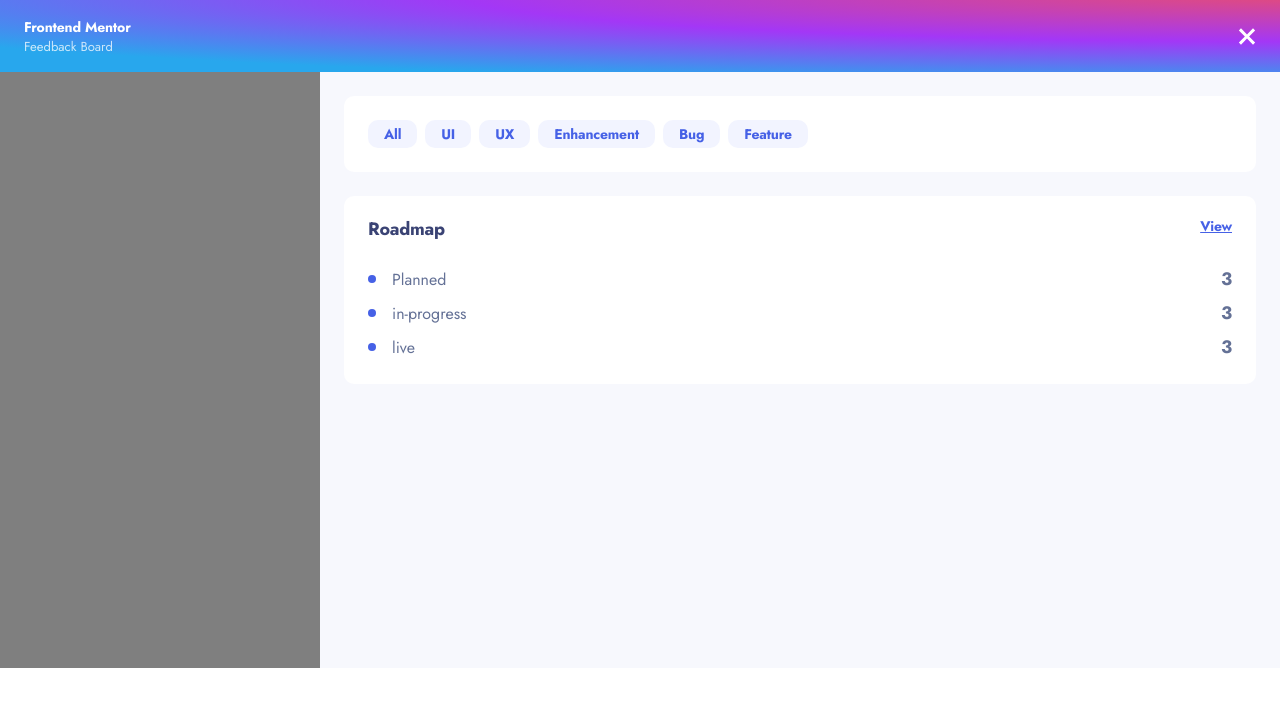
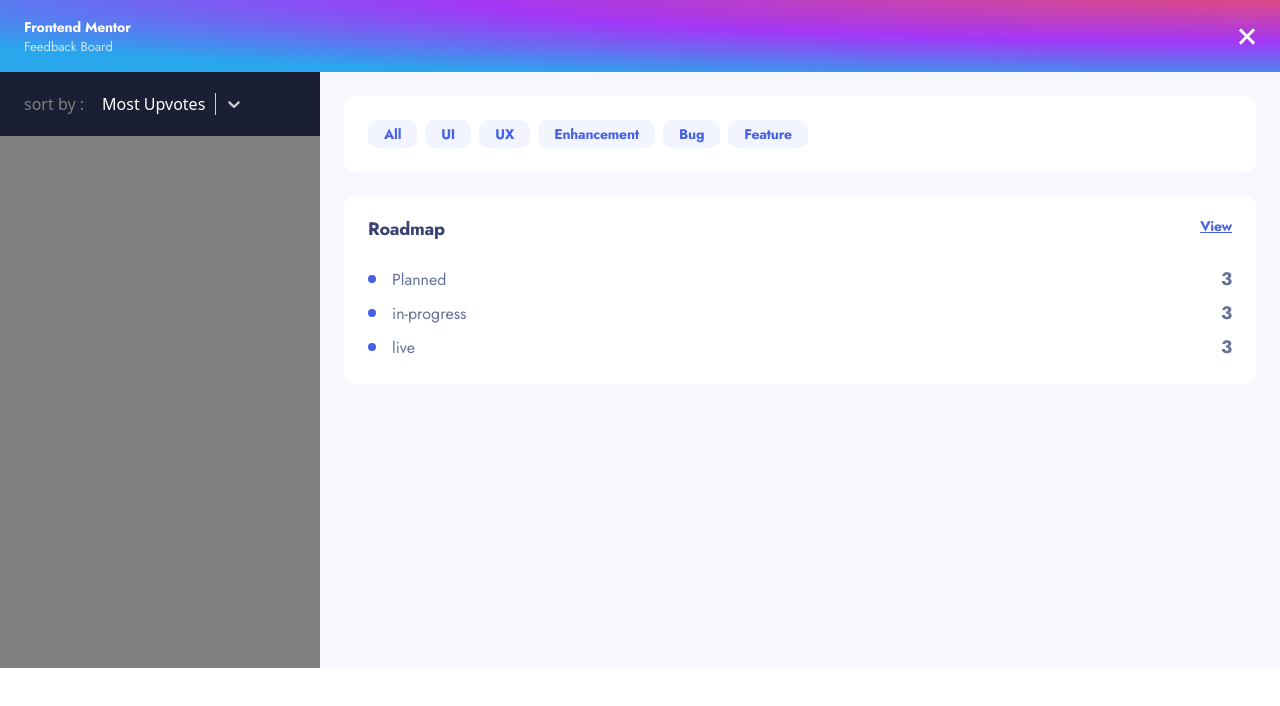
Before and after one commit to nikanoza/product-feedback-front, a React (Create React App) app: page / in a window 1280 px wide. Both pictures are taken after a click on the icon 1246 px from the left and 36 px from the top of the page. Shown: the top 706 px of the page. Built offline with nearby package versions, Linux system fonts and the light colour scheme.

Commit message:
feat add filter select component on home page

```diff
--- a/package.json
+++ b/package.json
@@ -11,6 +11,7 @@
     "react-router": "^6.4.2",
     "react-router-dom": "^6.4.2",
     "react-scripts": "5.0.1",
+    "react-select": "^5.4.0",
     "web-vitals": "^2.1.4"
   },
   "scripts": {
--- /dev/null
+++ b/src/components/Home/FilterHeader.jsx
@@ -0,0 +1,65 @@
+import { useState } from 'react';
+import Select from 'react-select';
+
+const options = [
+  {
+    value: 'Most Upvotes',
+    label: 'Most Upvotes',
+    className: 'bg-red-500',
+  },
+  {
+    value: 'Least Upvotes',
+    label: 'Least Upvotes',
+  },
+  {
+    value: 'Most Comments',
+    label: 'Most Comments',
+  },
+  {
+    value: 'Least comments',
+    label: 'Least comments',
+  },
+];
+
+const customStyles = {
+  option: (provided, state) => ({
+    ...provided,
+    color: state.isSelected ? '#AD1FEA' : '#647196',
+    backgroundColor: state.isSelected ? 'rgba(58, 67, 116, 0.15)' : '#ffffff',
+  }),
+  control: (styles) => ({
+    ...styles,
+    backgroundColor: 'transparent',
+    display: 'flex',
+    color: 'white',
+    border: 'none',
+  }),
+  singleValue: (provided, state) => {
+    const opacity = state.isDisabled ? 0.5 : 1;
+    const transition = 'opacity 300ms';
+
+    return { ...provided, opacity, transition };
+  },
+};
+
+const FilterHeader = () => {
+  const [filterBy, setFilterBy] = useState('Most-Upvotes');
+  return (
+    <div className='w-full h-14 bg-darkBlue flex px-6 py-8 items-center'>
+      <div id='sort-box' className='flex items-center'>
+        <span className='jost-r-3 text-white mr-2'>sort by :</span>
+        <Select
+          defaultValue={{
+            value: 'Most Upvotes',
+            label: <div className='text-white jost-b-'>Most Upvotes</div>,
+          }}
+          onChange={setFilterBy}
+          options={options}
+          styles={customStyles}
+        />
+      </div>
+    </div>
+  );
+};
+
+export default FilterHeader;
--- a/src/components/Home/Header.jsx
+++ b/src/components/Home/Header.jsx
@@ -27,7 +27,15 @@ const Header = (props) => {
       ) : (
         <Hamburger onClick={openMenu} />
       )}
-      {menuStatus && <Menu backdropRef={backdropRef} onClick={checkHandler} />}
+      {menuStatus && (
+        <div
+          className='w-full h-149 absolute top-18 -left-6 bg-black bg-opacity-50'
+          ref={backdropRef}
+          onClick={checkHandler}
+        >
+          <Menu />
+        </div>
+      )}
     </header>
   );
 };
--- a/src/components/Home/Menu.jsx
+++ b/src/components/Home/Menu.jsx
@@ -6,11 +6,6 @@ const Menu = (props) => {
   const statuses = ['Planned', 'in-progress', 'live'];
 
   return (
-    <div
-      className='w-full h-149 absolute top-18 -left-6 bg-black bg-opacity-50'
-      ref={props.backdropRef}
-      onClick={props.onClick}
-    >
     <div className='w-3/4 bg-extraLightGray right-0 h-full p-6 ml-auto -mr-6'>
       <div
         id='buttons-panel'
@@ -37,10 +32,7 @@ const Menu = (props) => {
         className='w-full mt-6 pt-5 pl-6 pr-6 pb-6 bg-white rounded-cardBorderRadius'
       >
         <div id='panel-header'>
-            <div
-              id='roadmap-box-header'
-              className='w-full flex justify-between'
-            >
+          <div id='roadmap-box-header' className='w-full flex justify-between'>
             <span className='jost-b-h3 text-darkBlueTwo'>Roadmap</span>
             <Link
               id='btn-roadmap'
@@ -62,7 +54,6 @@ const Menu = (props) => {
         </div>
       </div>
     </div>
-    </div>
   );
 };
 
--- a/src/components/Home/index.js
+++ b/src/components/Home/index.js
@@ -1,2 +1,3 @@
 export { default as Header } from './Header';
 export { default as Menu } from './Menu';
+export { default as FilterHeader } from './FilterHeader';
--- a/src/pages/Home/Home.jsx
+++ b/src/pages/Home/Home.jsx
@@ -1,9 +1,10 @@
-import { Header } from 'components';
+import { Header, FilterHeader } from 'components';
 
 const Home = () => {
   return (
     <div className='w-full h-full'>
       <Header />
+      <FilterHeader />
     </div>
   );
 };
```
Also changed, not shown: 1 other file (tests, documents, lock files or other folders). Lines whose indentation alone changed are shown as unchanged.
